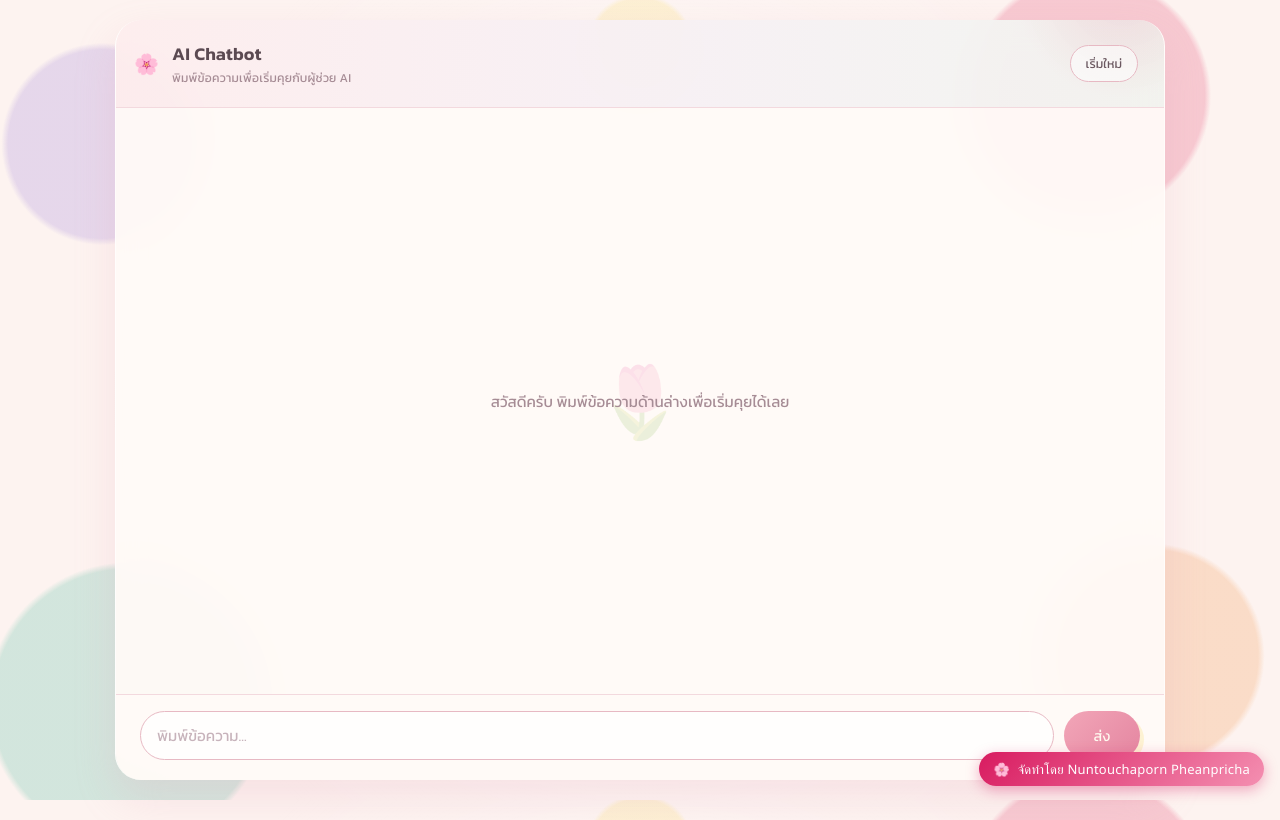
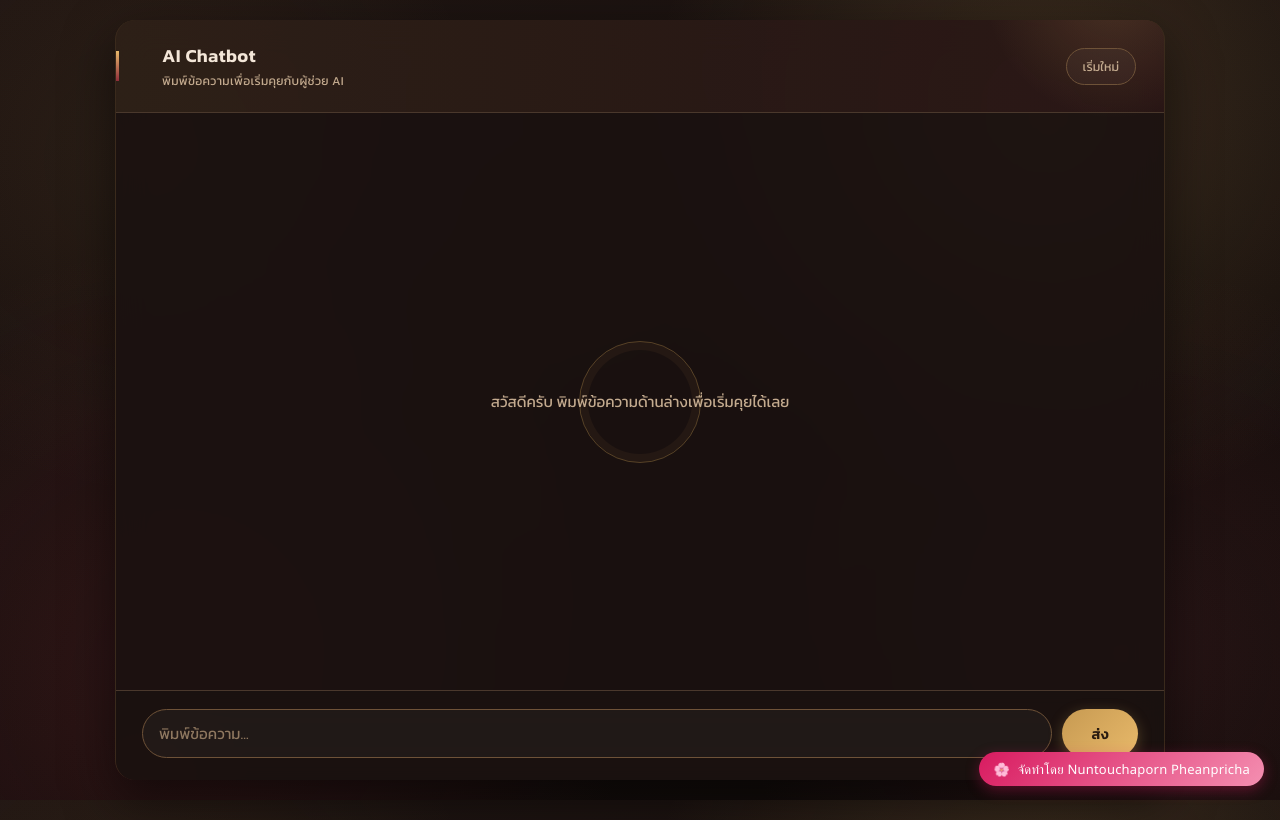
Before and after one commit to nuntouch/chatbot-kmitl, a FastAPI app: page / in a window 1280 px wide. Run offline with FastAPI, Linux system fonts and the light colour scheme; parts of the project's set-up code (start-up, migrations or seed data) failed here and were passed over; some libraries are stand-ins or nearby versions.

Commit message:
Update style.css

```diff
--- a/static/css/style.css
+++ b/static/css/style.css
@@ -1,53 +1,52 @@
 /* =========================================================
-   สวนดอกไม้แสนหวาน — FLOWER SHOP CHAT ASSISTANT
+   LUXURY FLORIST — CHAT ASSISTANT
    Concept:
-   นุ่มนวล อบอุ่น น่ารักแบบนิยายวัยเด็ก
-   Blush Pink + Lavender + Mint + Peach + Cream
+   หรูหรา อบอุ่น เข้มขรึม แบบร้านดอกไม้บูติกระดับพรีเมียม
+   Espresso + Burgundy + Antique Gold + Ivory
    ========================================================= */
 
 /* ---------- DESIGN TOKENS ---------- */
 
 :root {
   /* Main palette */
-  --color-bg: #fdf3f0;
-  --color-surface: #fffaf7;
-  --color-surface-alt: #fbe9ec;
+  --color-bg: #1b1210;
+  --color-surface: #241815;
+  --color-surface-alt: #2f201b;
 
-  --color-ink: #5b4a52;
-  --color-text: #6b5860;
-  --color-text-muted: #a68c95;
-  --color-text-faint: #c7b3bb;
+  --color-ink: #f3e6d8;
+  --color-text: #ecdcc9;
+  --color-text-muted: #c4ab8f;
+  --color-text-faint: #8f7860;
 
-  --color-border: #f3d9de;
-  --color-border-strong: #e7b9c3;
+  --color-border: #4a382c;
+  --color-border-strong: #6e5238;
 
-  /* สีสันสดใสแบบดอกไม้ */
-  --color-pink: #f2a6b8;
-  --color-pink-dark: #e485a0;
-  --color-lavender: #c9b6e4;
-  --color-mint: #a8d8c9;
-  --color-peach: #f7c59f;
-  --color-butter: #fbe8a6;
-  --color-cream: #fffaf7;
+  /* สีสันหรูหรา */
+  --color-burgundy: #8f2d3a;
+  --color-burgundy-dark: #5c1a24;
+  --color-gold: #c79a52;
+  --color-gold-light: #e8b96a;
+  --color-rose: #b0475a;
+  --color-ivory: #f3e6d8;
 
-  --color-accent: var(--color-pink);
-  --color-accent-hover: var(--color-pink-dark);
+  --color-accent: var(--color-gold);
+  --color-accent-hover: var(--color-gold-light);
 
-  --color-danger: #e08a8a;
-  --color-danger-hover: #d16f6f;
+  --color-danger: #a1443f;
+  --color-danger-hover: #883732;
 
-  /* Geometry: โค้งมนขึ้นทั้งหมด ให้ความรู้สึกนุ่มนวล */
-  --radius-sm: 10px;
-  --radius-md: 16px;
-  --radius-lg: 24px;
+  /* Geometry */
+  --radius-sm: 8px;
+  --radius-md: 14px;
+  --radius-lg: 20px;
   --radius-pill: 999px;
 
   --space-sm: 8px;
   --space-md: 16px;
   --space-lg: 24px;
 
-  --shadow-soft: 0 10px 26px rgba(226, 160, 180, 0.18);
-  --shadow-card: 0 18px 40px rgba(226, 160, 180, 0.22);
+  --shadow-soft: 0 10px 26px rgba(0, 0, 0, 0.35);
+  --shadow-card: 0 20px 50px rgba(0, 0, 0, 0.5);
 }
 
 
@@ -78,50 +77,31 @@ body {
   height: 100vh;
   overflow: hidden;
 
-  /* =====================================================
-     พื้นหลังสวนดอกไม้แสนหวาน
-     ดอกไม้กลมๆ ลอยนุ่มๆ หลายสี ให้บรรยากาศนิยายวัยเด็ก
-     ===================================================== */
-
+  /* พื้นหลังหรูหราโทนเข้มอบอุ่น ทำด้วย CSS gradient ล้วนๆ
+     ไม่ต้องพึ่งไฟล์ภาพภายนอก จึงไม่มีปัญหาไฟล์หายหรือ path ผิด */
   background-color: var(--color-bg);
-
   background-image:
-    /* ดอกไม้ชมพู มุมขวาบน */
     radial-gradient(
-      circle at 85% 12%,
-      rgba(242, 166, 184, 0.55) 0 9%,
-      transparent 9.5%
+      circle at 82% 15%,
+      rgba(232, 185, 106, 0.16) 0%,
+      transparent 32%
     ),
-    /* ดอกไม้ลาเวนเดอร์ มุมซ้ายบน */
     radial-gradient(
-      circle at 8% 18%,
-      rgba(201, 182, 228, 0.45) 0 7%,
-      transparent 7.5%
+      circle at 15% 85%,
+      rgba(143, 45, 58, 0.22) 0%,
+      transparent 34%
     ),
-    /* ดอกไม้มินต์ มุมซ้ายล่าง */
     radial-gradient(
-      circle at 10% 88%,
-      rgba(168, 216, 201, 0.5) 0 10%,
-      transparent 10.5%
+      circle at 12% 20%,
+      rgba(199, 154, 82, 0.08) 0%,
+      transparent 26%
     ),
-    /* ดอกไม้พีช มุมขวาล่าง */
     radial-gradient(
-      circle at 90% 82%,
-      rgba(247, 197, 159, 0.5) 0 8%,
-      transparent 8.5%
+      circle at 88% 82%,
+      rgba(176, 71, 90, 0.14) 0%,
+      transparent 30%
     ),
-    /* ดอกบัตเตอร์เหลืองอ่อน ตรงกลางค่อนบน */
-    radial-gradient(
-      circle at 50% 6%,
-      rgba(251, 232, 166, 0.4) 0 5%,
-      transparent 5.5%
-    ),
-    /* แสงนุ่มตรงกลาง ให้ความรู้สึกฝันหวาน */
-    radial-gradient(
-      circle at center,
-      rgba(255, 255, 255, 0.5),
-      transparent 70%
-    );
+    linear-gradient(160deg, #1f1512 0%, #150e0c 60%, #100b09 100%);
 
   background-attachment: fixed;
   background-repeat: no-repeat;
@@ -144,12 +124,12 @@ body {
 
   margin: 0 auto;
 
-  background: rgba(255, 250, 247, 0.94);
+  background: rgba(27, 18, 16, 0.88);
 
-  backdrop-filter: blur(14px);
+  backdrop-filter: blur(16px);
 
-  border-left: 1px solid rgba(255, 255, 255, 0.6);
-  border-right: 1px solid rgba(255, 255, 255, 0.6);
+  border-left: 1px solid rgba(199, 154, 82, 0.18);
+  border-right: 1px solid rgba(199, 154, 82, 0.18);
 
   box-shadow: var(--shadow-card);
 
@@ -157,28 +137,28 @@ body {
 }
 
 
-/* ---------- ดอกไม้ตกแต่งมุมจอ ---------- */
+/* ---------- เส้นทองตกแต่งมุมจอ ---------- */
 
 .app-container::before {
   content: "";
 
   position: absolute;
 
-  width: 220px;
-  height: 220px;
+  width: 260px;
+  height: 260px;
 
-  top: -140px;
-  right: -70px;
+  top: -160px;
+  right: -80px;
 
   border-radius: 50%;
 
   background: radial-gradient(
     circle,
-    var(--color-pink) 0%,
+    var(--color-gold-light) 0%,
     transparent 70%
   );
 
-  opacity: 0.35;
+  opacity: 0.18;
 
   pointer-events: none;
 }
@@ -188,21 +168,21 @@ body {
 
   position: absolute;
 
-  width: 160px;
-  height: 160px;
+  width: 180px;
+  height: 180px;
 
-  bottom: -90px;
+  bottom: -100px;
   left: -60px;
 
   border-radius: 50%;
 
   background: radial-gradient(
     circle,
-    var(--color-mint) 0%,
+    var(--color-burgundy) 0%,
     transparent 70%
   );
 
-  opacity: 0.35;
+  opacity: 0.25;
 
   pointer-events: none;
 }
@@ -216,7 +196,7 @@ body {
   position: relative;
   z-index: 2;
 
-  padding: 18px 22px;
+  padding: 20px 24px;
 
   display: flex;
   align-items: center;
@@ -226,25 +206,30 @@ body {
 
   background: linear-gradient(
     90deg,
-    rgba(242, 166, 184, 0.15),
-    rgba(201, 182, 228, 0.15),
-    rgba(168, 216, 201, 0.15)
+    rgba(199, 154, 82, 0.1),
+    rgba(143, 45, 58, 0.1)
   );
 
   border-bottom: 1px solid var(--color-border);
 }
 
 
-/* ดอกไม้เล็กๆ แทนขีดเหลี่ยมเดิม */
+/* เส้นทองบางๆ แทนขีดเหลี่ยมเดิม */
 
 .app-header::before {
-  content: "🌸";
+  content: "";
 
-  font-size: 20px;
-  line-height: 1;
+  width: 3px;
+  height: 30px;
+
+  background: linear-gradient(
+    180deg,
+    var(--color-gold-light),
+    var(--color-burgundy)
+  );
 
   position: absolute;
-  left: 18px;
+  left: 0;
   top: 50%;
 
   transform: translateY(-50%);
@@ -254,23 +239,23 @@ body {
   display: flex;
   flex-direction: column;
 
-  gap: 2px;
+  gap: 3px;
 
   min-width: 0;
 
-  padding-left: 30px;
+  padding-left: 18px;
 }
 
 
 .app-header h1 {
   margin: 0;
 
-  font-size: 1.12rem;
+  font-size: 1.15rem;
   font-weight: 600;
 
-  letter-spacing: 0.2px;
+  letter-spacing: 0.4px;
 
-  color: var(--color-ink);
+  color: var(--color-ivory);
 }
 
 
@@ -279,7 +264,7 @@ body {
 
   color: var(--color-text-muted);
 
-  letter-spacing: 0.2px;
+  letter-spacing: 0.3px;
 }
 
 
@@ -290,15 +275,15 @@ body {
 .new-chat-button {
   flex: 0 0 auto;
 
-  padding: 8px 15px;
+  padding: 8px 16px;
 
   border-radius: var(--radius-pill);
 
   border: 1px solid var(--color-border-strong);
 
-  background: rgba(255, 255, 255, 0.55);
+  background: rgba(255, 255, 255, 0.03);
 
-  color: var(--color-text);
+  color: var(--color-text-muted);
 
   font-family: inherit;
   font-size: 0.78rem;
@@ -309,20 +294,18 @@ body {
     transform 0.2s ease,
     background-color 0.2s ease,
     border-color 0.2s ease,
-    box-shadow 0.2s ease;
+    color 0.2s ease;
 }
 
 
 .new-chat-button:hover {
-  background: var(--color-cream);
+  background: rgba(199, 154, 82, 0.1);
 
-  border-color: var(--color-pink);
+  border-color: var(--color-gold);
 
-  color: var(--color-pink-dark);
+  color: var(--color-gold-light);
 
   transform: translateY(-1px);
-
-  box-shadow: 0 5px 15px rgba(226, 160, 180, 0.25);
 }
 
 
@@ -389,16 +372,21 @@ body {
 }
 
 
-/* ดอกไม้จางๆ ประดับตรงกลาง */
+/* วงแหวนทองประดับตรงกลาง */
 
 .empty-state::before {
-  content: "🌷";
+  content: "";
 
   position: absolute;
 
-  font-size: 70px;
+  width: 120px;
+  height: 120px;
 
-  opacity: 0.15;
+  border-radius: 50%;
+
+  border: 1px solid rgba(199, 154, 82, 0.35);
+
+  box-shadow: inset 0 0 0 8px rgba(199, 154, 82, 0.06);
 
   z-index: -1;
 }
@@ -667,11 +653,11 @@ body {
 
   gap: 10px;
 
-  padding: 15px 20px 18px;
+  padding: 16px 22px 20px;
 
   border-top: 1px solid var(--color-border);
 
-  background: rgba(255, 250, 247, 0.96);
+  background: rgba(27, 18, 16, 0.92);
 
   backdrop-filter: blur(15px);
 }
@@ -690,7 +676,7 @@ body {
 
   border: 1px solid var(--color-border-strong);
 
-  background: rgba(255, 255, 255, 0.8);
+  background: rgba(255, 255, 255, 0.03);
 
   color: var(--color-text);
 
@@ -751,25 +737,27 @@ body {
 /* SEND */
 
 .send-button {
-  background: linear-gradient(135deg, var(--color-pink), var(--color-pink-dark));
+  background: linear-gradient(135deg, var(--color-gold), var(--color-gold-light));
 
-  color: #fffaf0;
+  color: #2a1c12;
 
-  box-shadow: 4px 4px 0 rgba(251, 232, 166, 0.45);
+  font-weight: 600;
+
+  box-shadow: 0 4px 14px rgba(199, 154, 82, 0.35);
 }
 
 
 .send-button:not(:disabled):hover {
   transform: translateY(-1px);
 
-  box-shadow: 5px 6px 0 rgba(251, 232, 166, 0.5);
+  box-shadow: 0 6px 18px rgba(199, 154, 82, 0.45);
 }
 
 
 .send-button:disabled {
   background: var(--color-border-strong);
 
-  color: #fdf4f0;
+  color: #b8a690;
 
   cursor: not-allowed;
 
@@ -812,7 +800,7 @@ body {
 
     height: calc(100vh - 40px);
 
-    border-radius: 26px;
+    border-radius: 20px;
 
     overflow: hidden;
   }
@@ -822,7 +810,7 @@ body {
   }
 
   .app-header {
-    padding: 20px 26px;
+    padding: 22px 28px;
   }
 
   .chat-window {
@@ -830,7 +818,7 @@ body {
   }
 
   .chat-form {
-    padding: 16px 24px 20px;
+    padding: 18px 26px 22px;
   }
 }
 
```
Also changed, not shown: other parts of static/css/style.css (+30 -32 lines).
